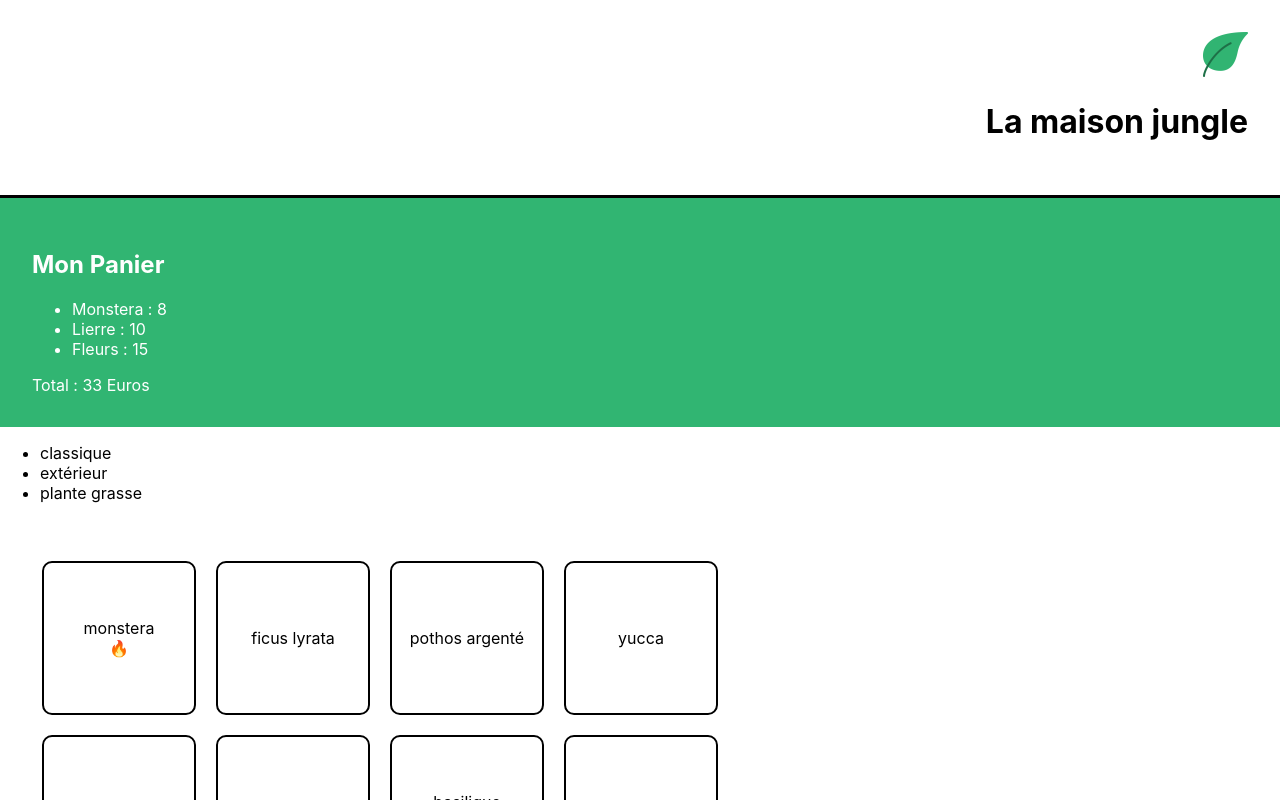
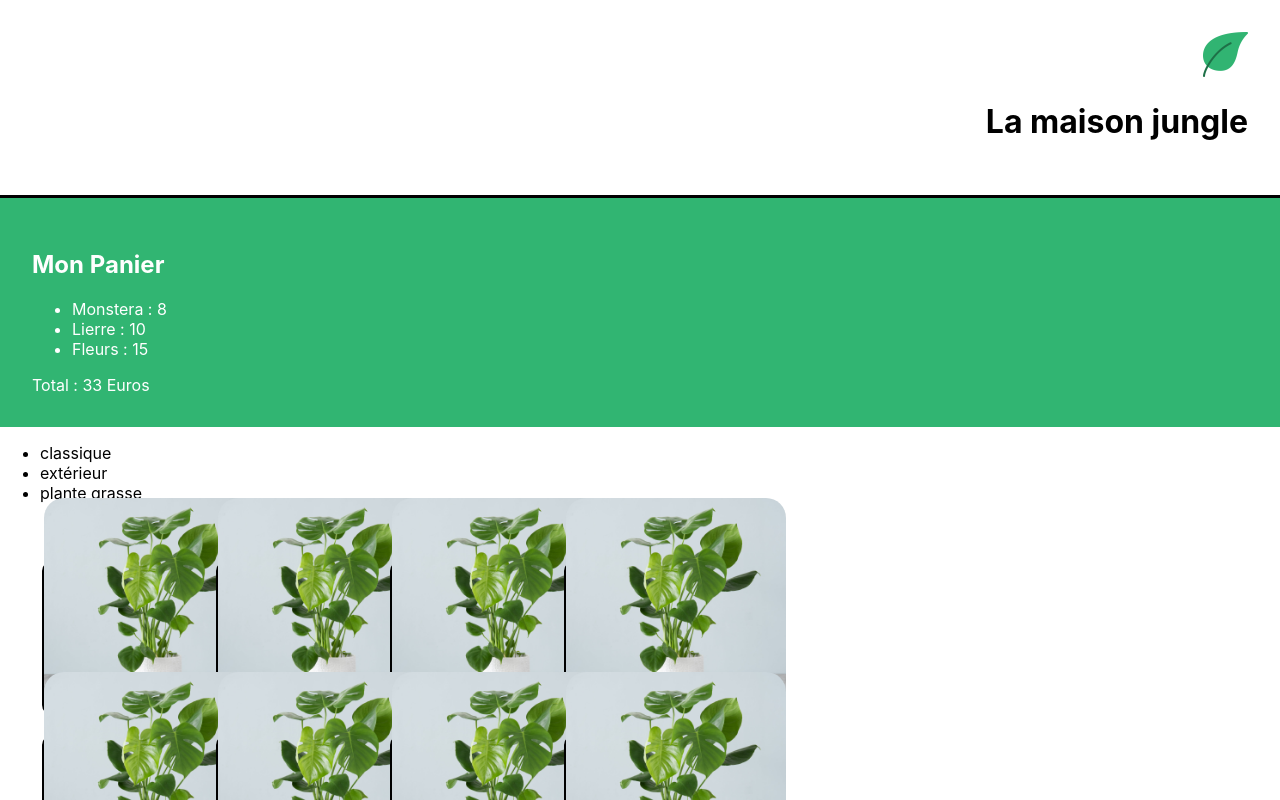
Before and after one commit to lucas-vittaz/react-CRA, a React (Create React App) app in the folder la-maison-jungle/: page / in a window 1280 px wide. Shown: the top 800 px of the page. Built offline with nearby package versions, Linux system fonts and the light colour scheme.

Commit message:
adding CareScale component

```diff
--- a/la-maison-jungle/src/components/CareScale.js
+++ b/la-maison-jungle/src/components/CareScale.js
@@ -1,5 +1,8 @@
+import Sun from '../assets/sun.svg'
+import Water from '../assets/water.svg'
+
 function CareScale({ scaleValue, careType}) {
-  const scaleType = careType === 'light'? '☀️' : '💧'
+  const scaleType = careType === 'light' ? (<img src={Sun} alt="sun-icon"/>) : (<img src={Water} alt="water-icon" />)
   const range = [1,2,3]
   return (
     <div>
--- a/la-maison-jungle/src/components/ShoppingList.js
+++ b/la-maison-jungle/src/components/ShoppingList.js
@@ -1,5 +1,6 @@
 import { plantList } from '../datas/plantList'
 import '../styles/ShoppingList.css'
+import PlantItem from './PlantItem'
 
 function ShoppingList() {
   const categories = plantList.reduce((acc, plant) =>
@@ -14,12 +15,13 @@ function ShoppingList() {
 				))}
 			</ul>
 			<ul className='plant-list'>
-        {plantList.map((plant) => (
-          <li key={ plant.id } className='plant-item'>
-            {plant.name}
-            {plant.isBestSale && <span>🔥</span>}
-            {plant.isSpecialOffer && <div className="sales">SOLDES</div>}
-          </li>
+        {plantList.map(({ id, cover, name, water, light }) => (
+          <PlantItem
+          id={id}
+          cover={cover}
+          name={name}
+          water={water}
+          light={light}/>
         ))}
 			</ul>
 		</div>
```
